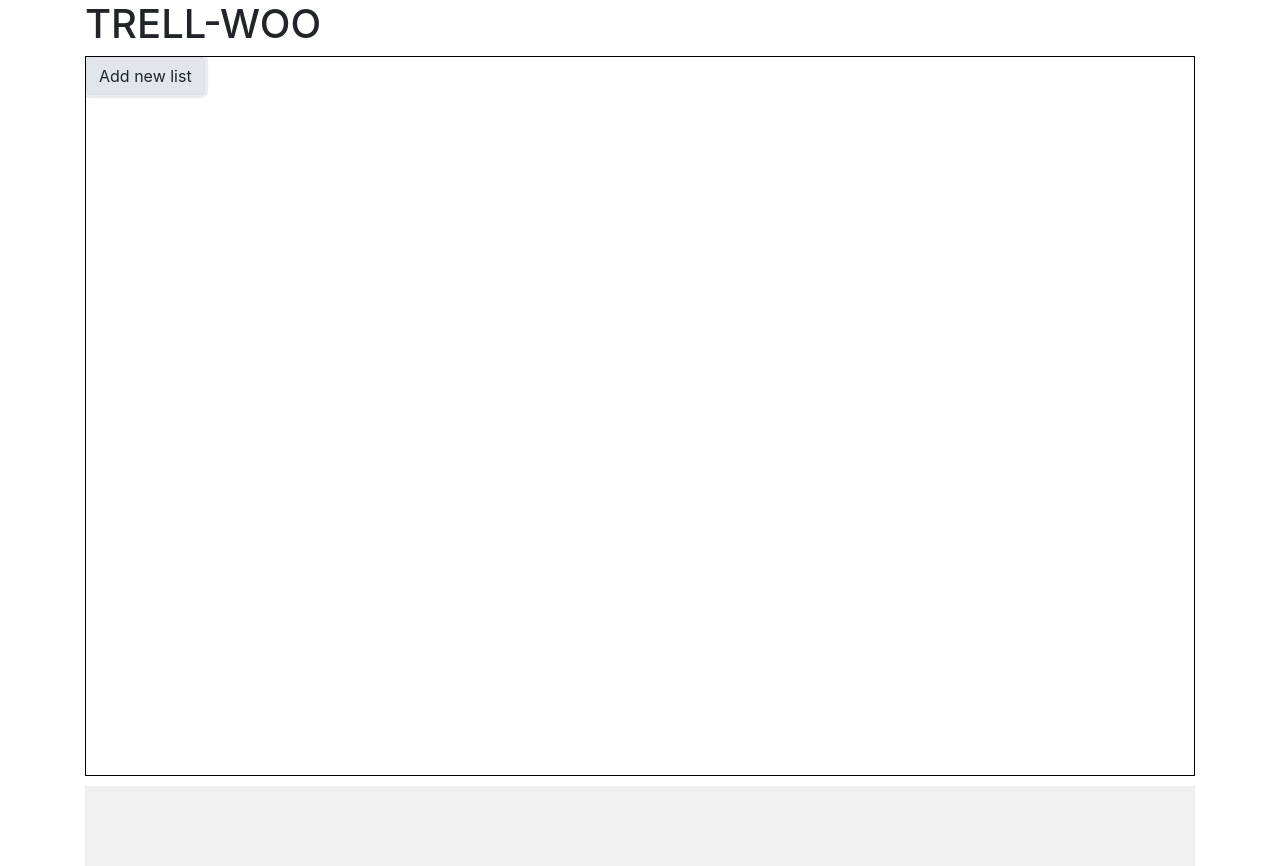
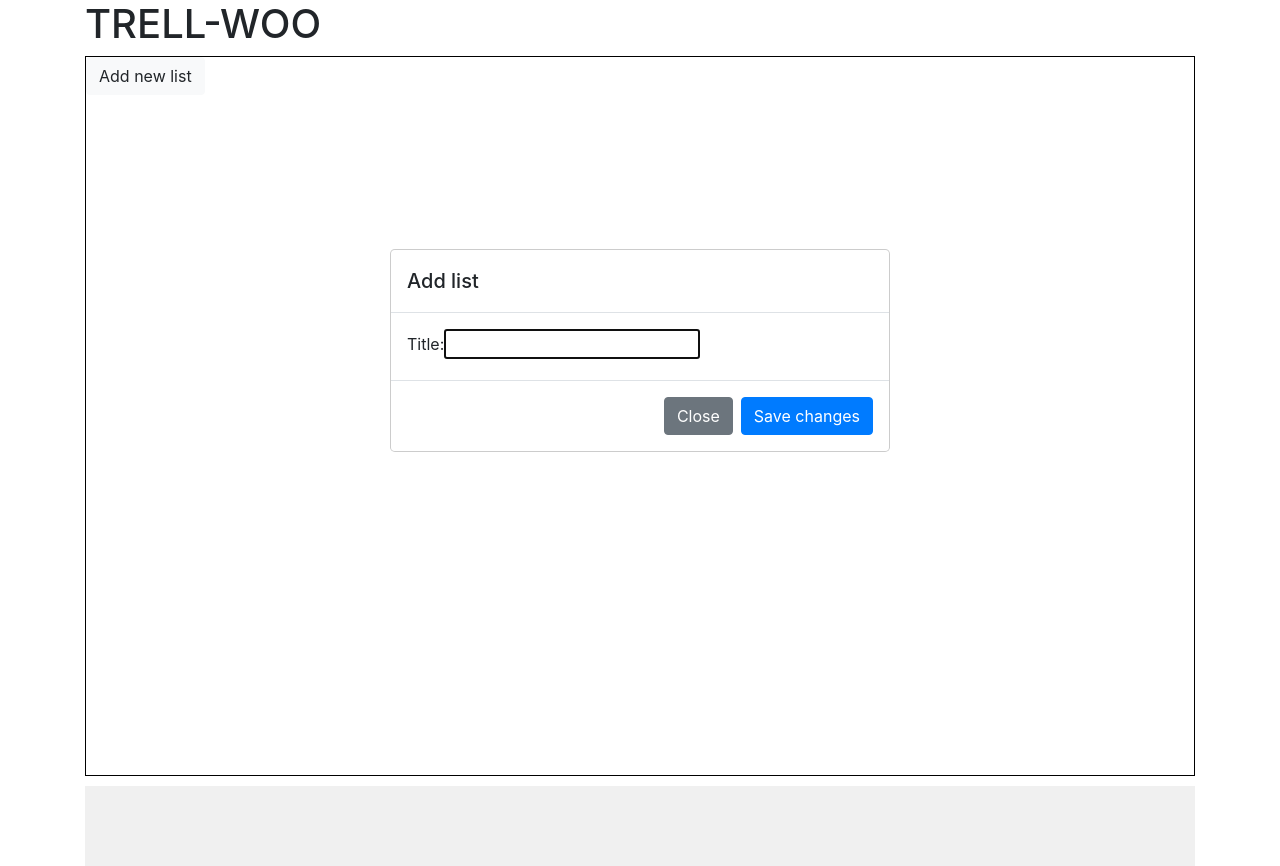
Before and after one commit to annaeklov/mandatory-backend-lab2, a React (Create React App) app: page / in a window 1280 px wide. Both pictures are taken after a click on the button "Add new list". Built offline with nearby package versions, Linux system fonts and the light colour scheme; no server answers.

Commit message:
added modals

```diff
--- a/src/components/board.js
+++ b/src/components/board.js
@@ -2,9 +2,12 @@ import React, { useEffect, useState } from "react";
 import axios from "axios";
 
 import Lists from "./lists.js";
+import Modal from "./modal.js";
 
 export default function Board() {
   const [lists, setLists] = useState([]);
+  const [showModal, setShowModal] = useState(false);
+  const [title, setTitle] = useState("");
 
   useEffect(() => {
     updateLists();
@@ -22,15 +25,56 @@ export default function Board() {
       });
   }
 
+  function showModalFunction(statement) {
+    setShowModal(statement);
+  }
+
+  function onChangeTitle(e) {
+    setTitle(e.target.value);
+  }
+
+  function addNewList(e) {
+    e.preventDefault();
+
+    axios
+      .post("/lists", { data: title })
+      .then((res) => {
+        updateLists();
+        setTitle("");
+      })
+      .catch((err) => {
+        console.log("Error from frontend-post", err);
+      });
+      showModalFunction(false)
+  }
+
+  //axios POST. res,updateList, sen close genom att skicka in showModalFunction(false)
+
   return (
     <main>
+      {showModal && (
+        <Modal
+          onClickSaveFunction={addNewList}
+          showModalFunction={showModalFunction}
+          modalTitle={"Add list"}
+          onChangeTitle={onChangeTitle}
+          title={title}
+        />
+      )}
+
       <div className="board__header">
-        <button type="button" className="btn btn-light">
+        <button
+          type="button"
+          className="btn btn-light"
+          onClick={() => {
+            showModalFunction(true);
+          }}
+        >
           Add new list
         </button>
       </div>
       <div className="board__listDivs">
-        <Lists lists={lists} />
+        <Lists lists={lists} updateLists={updateLists}/>
       </div>
     </main>
   );
--- a/src/components/item.js
+++ b/src/components/item.js
@@ -1,6 +1,10 @@
-import React from "react";
+import React, { useState } from "react";
 
 export default function Item({ items }) {
+  const [showModalDelete, setShowModalDelete] = useState(false);
+  const [showModalMove, setShowModalMove] = useState(false);
+  const [showModalEdit, setShowModalEdit] = useState(false);
+
   const mappedItems = items.map((item) => {
     return (
       <div className="card border-dark mb-3" key={item._id}>
@@ -8,7 +12,8 @@ export default function Item({ items }) {
         <div className="card-body text-dark">
           <p className="card-text">Description: {item.description}</p>
         </div>
-        <div className="card-footer bg-transparent border-dark">Date:
+        <div className="card-footer bg-transparent border-dark">
+          Date:
           {item.date}
         </div>
         <div className="card-footer bg-transparent border-dark">
--- a/src/components/list.js
+++ b/src/components/list.js
@@ -2,12 +2,17 @@ import React, { useEffect, useState } from "react";
 import axios from "axios";
 
 import Item from "./item.js";
+import Modal from "./modal.js";
 
-export default function List({ list }) {
+export default function List({ list, updateLists }) {
   const [items, setItems] = useState([]);
+  const [showModal, setShowModal] = useState(false);
+  const [description, setDescription] = useState(" ");
+  const [title, setTitle] = useState(" ");
 
   useEffect(() => {
     updateItems();
+    return () => {};
   }, [list]);
 
   function updateItems() {
@@ -22,13 +27,62 @@ export default function List({ list }) {
       });
   }
 
+  function showModalFunction(statement) {
+    setShowModal(statement);
+  }
+  function onChangeDescription(e) {
+    setDescription(e.target.value);
+  }
+  function onChangeTitle(e) {
+    setTitle(e.target.value);
+  }
+
+  function deleteList(list) {
+    axios
+      .delete("/lists/" + list._id)
+      .then((res) => {
+        updateLists();
+      })
+      .catch((err) => {
+        console.log("Error from frontend-delete", err);
+      });
+  }
+
   return (
     <>
       <div className="list__oneDiv">
+        {showModal && (
+          <Modal
+            showModalFunction={showModalFunction}
+            modalTitle={"Add item"}
+            description={description}
+            onChangeDescription={onChangeDescription}
+            onChangeTitle={onChangeTitle}
+            title={title}
+          />
+        )}
         <h4>{list.name}</h4>
+        <button
+          type="button"
+          className="btn btn-light"
+          onClick={() => {
+            deleteList(list);
+          }}
+        >
+          Delete {list.name}-list
+        </button>
         {!items.length && <p>No items in this list..</p>}
 
-        <Item items={items}/>
+        <Item items={items} />
+        <button
+          type="button"
+          className="btn btn-light"
+          onClick={() => {
+            showModalFunction(true);
+          }}
+        >
+          Add new item
+        </button>
       </div>
     </>
   );
--- a/src/components/lists.js
+++ b/src/components/lists.js
@@ -2,11 +2,11 @@ import React from "react";
 import List from "./list.js";
 
 
-export default function Lists({ lists }) {
+export default function Lists({ lists, updateLists }) {
 
   const mappedLists = lists.map((list) => {
     return (
-     <List list={list} key={list._id}/>
+     <List list={list} key={list._id} updateLists={updateLists}/>
 
     );
   });
--- /dev/null
+++ b/src/components/modal.js
@@ -0,0 +1,78 @@
+import React from "react";
+
+export default function Modal({
+  showModalFunction,
+  onClickSaveFunction,
+  modalTitle,
+  description,
+  onChangeDescription,
+  onChangeTitle,
+  title,
+}) {
+  return (
+    <div
+      style={{ display: "block", opacity: "1" }}
+      className="modal fade"
+      id="exampleModalCenter"
+      tabIndex="-1"
+      role="dialog"
+      aria-labelledby="exampleModalCenterTitle"
+      aria-hidden="true"
+    >
+      <div className="modal-dialog modal-dialog-centered" role="document">
+        <div className="modal-content">
+          <div className="modal-header">
+            <h5 className="modal-title" id="exampleModalLongTitle">
+              {modalTitle}
+            </h5>
+          </div>
+
+          <div className="modal-body">
+            <form>
+              <label name="title">Title:</label>
+              <input
+                type="text"
+                name="title"
+                required
+                autoFocus
+                minLength="1"
+                maxLength="20"
+                onChange={onChangeTitle}
+                value={title}
+              />
+
+              {description && (
+                <>
+                  <br />
+                  <label name="description">Description:</label>
+                  <input
+                    type="text"
+                    name="description"
+                    required
+                    minLength="1"
+                    maxLength="20"
+                    onChange={onChangeDescription}
+                    value={description}
+                  />
+                </>
+              )}
+            </form>
+          </div>
+          <div className="modal-footer">
+            <button
+              type="button"
+              className="btn btn-secondary"
+              data-dismiss="modal"
+              onClick={() => showModalFunction(false)}
+            >
+              Close
+            </button>
+            <button type="button" className="btn btn-primary" onClick={onClickSaveFunction}>
+              Save changes
+            </button>
+          </div>
+        </div>
+      </div>
+    </div>
+  );
+}
```
Also changed, not shown: db.js (+27 -0 lines), server.js (+18 -2 lines), src/components/form.js (deleted).
